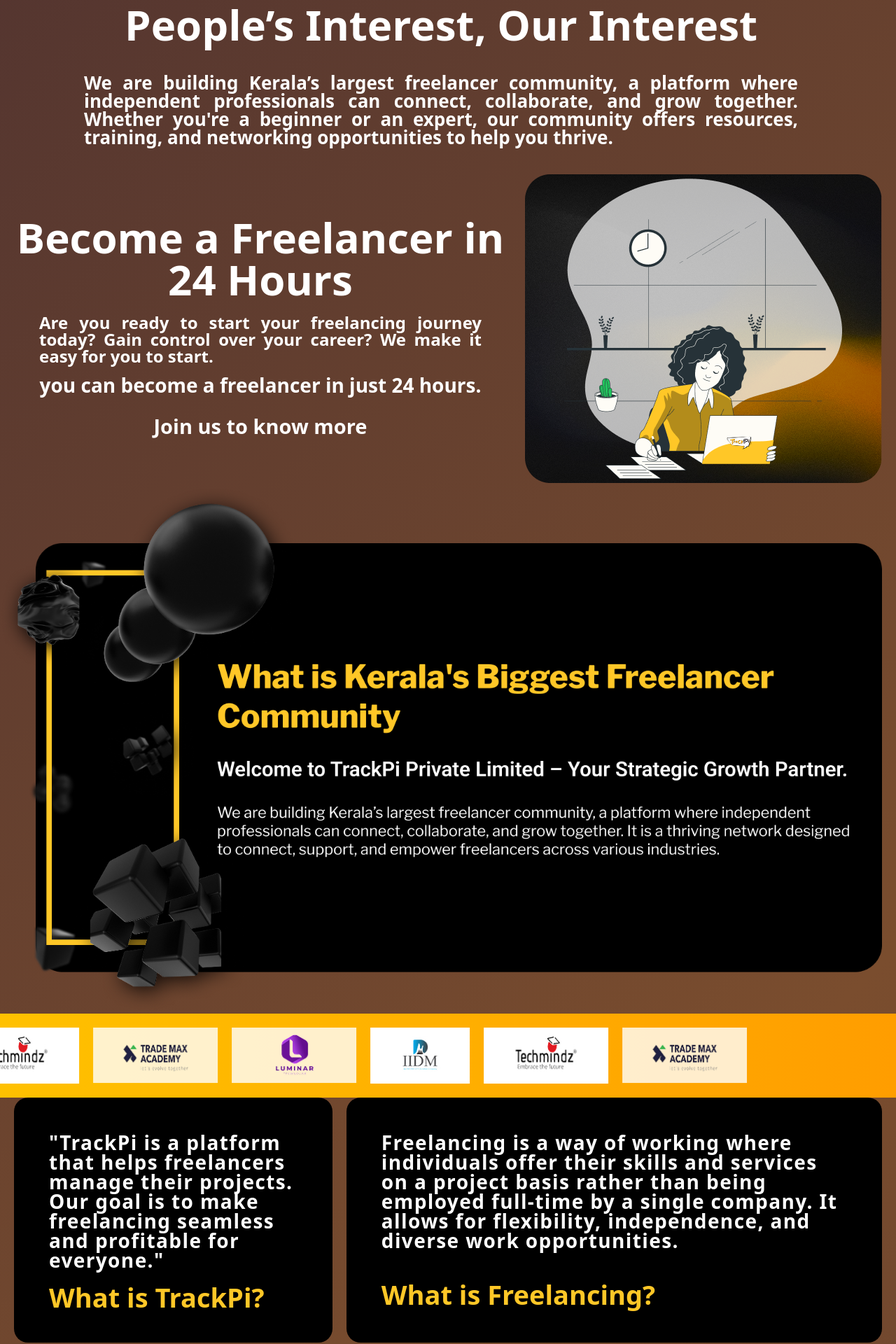
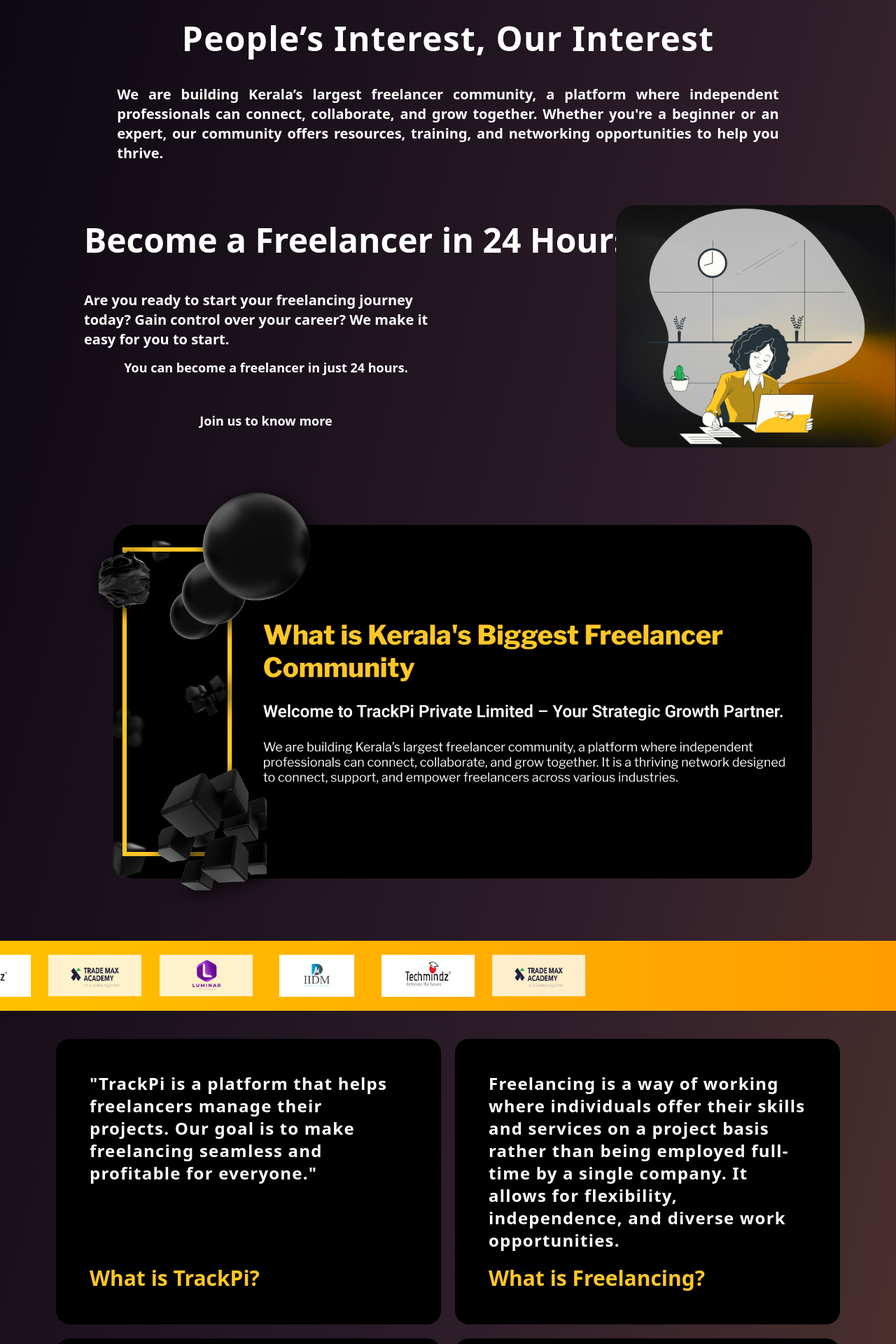
Before and after one commit to adarsh2255-buji/trackpi-Org-updated, a React (Vite) app in the folder frontend/: page / in a window 1280 px wide. Shown: the part 760-2680 px from the top of the page at 70% size. Built offline with nearby package versions, Linux system fonts and the light colour scheme; no server answers.

Commit message:
Refactor Home component to enhance layout and improve content presentation; update hero section

```diff
--- a/frontend/src/pages/Home.jsx
+++ b/frontend/src/pages/Home.jsx
@@ -1,34 +1,30 @@
 import React, { useRef } from 'react';
 import Signup from '../components/Signup';
-import hero from '../assets/hero.png'
-import freeLancer from '../assets/freelancer.png'
-import group2 from '../assets/group2.png'
-import luminar from '../assets/luminar.png'
-import IIDM from '../assets/IIDM.jpg'
-import tech from '../assets/tech.jpg'
-import trade from '../assets/trade.png'
-import group3 from '../assets/group3.png'
-import group4 from '../assets/group4.png'
-import { Play,Volume2 } from 'lucide-react'
-
-
+import hero from '../assets/hero.png';
+import freeLancer from '../assets/freelancer.png';
+import group2 from '../assets/group2.png';
+import luminar from '../assets/luminar.png';
+import IIDM from '../assets/IIDM.jpg';
+import tech from '../assets/tech.jpg';
+import trade from '../assets/trade.png';
+import group3 from '../assets/group3.png';
+import group4 from '../assets/group4.png';
+import { Play, Volume2 } from 'lucide-react';
 
 function Home() {
-  const companyArray = [luminar, IIDM, tech, trade]
+  const companyArray = [luminar, IIDM, tech, trade];
 
   return (
-    <>
- <section className="relative h-[630px]  flex items-center text-white overflow-hidden bg-black">
-      {/* Background Image */}
+    <div className="bg-gradient-to-br from-[#09060E] via-[#2D1D29] to-[#694230]">
+      {/* Hero Section */}
+      <section className="relative h-[100vh] md:h-[630px] flex items-center text-white overflow-hidden">
         <img
           src={hero}
           alt="Hero background"
-        className="absolute top-0 left-0 w-full h-[630px] object-cover -scale-x-100"
+          className="absolute top-0 left-0 w-full h-full object-cover -scale-x-100"
         />
-
-      {/* Overlay Content */}
-      <div className="relative z-10 text-center max-w-3xl pl-[78px] ">
-        <h1 className="text-4xl md:text-5xl font-extrabold leading-tight">
+        <div className="relative z-10 text-center px-4 md:px-[78px] max-w-3xl mx-auto">
+          <h1 className="text-3xl md:text-5xl font-extrabold leading-tight">
             Kerala&apos;s Biggest Freelancer <br /> Community
           </h1>
           <p className="mt-4 text-lg font-light">
@@ -39,129 +35,106 @@ function Home() {
             Watch Now
           </button>
         </div>
-      <div className='absolute bottom-10 right-6 z-10 w-12.5 h-12.5 bg-[#492F30] rounded-[30px] flex items-center justify-center cursor-pointer'>
+        <div className='absolute bottom-10 right-6 z-10 w-12 h-12 bg-[#492F30] rounded-full flex items-center justify-center cursor-pointer'>
           <Volume2 className='' />
         </div>
       </section>
-    {/* hero section ends */}
 
-    <section className='pr-5'>
-      <h2 className='text-center text-white font-extrabold text-6xl mt-5 libre-franklin'
-      style={{lineHeight:'100%', letterSpacing:'5%'}}>People’s Interest, Our Interest</h2>
-      <p className='libre-franklin font-semibold text-[26px] text-justify text-white mx-30 my-10'
-      style={{lineHeight:"100%"}}>We are building Kerala’s largest freelancer community, a platform where independent professionals can connect, collaborate, and grow together. Whether you're a beginner or an expert, our community offers resources, training, and networking opportunities to help you thrive.</p>
+      <section className='px-4 md:px-30 mt-10'>
+        <h2 className='text-center text-white font-extrabold text-4xl md:text-5xl libre-franklin leading-tight tracking-wide'>
+          People’s Interest, Our Interest</h2>
+        <p className='libre-franklin font-semibold text-lg md:text-xl text-justify text-white my-9 md:w-10/11 mx-auto'>
+          We are building Kerala’s largest freelancer community, a platform where independent professionals can connect, collaborate, and grow together. Whether you're a beginner or an expert, our community offers resources, training, and networking opportunities to help you thrive.
+        </p>
+       <br/>
+        <div className='flex flex-col-reverse md:flex-row items-center gap-60'>
+          <div className='flex flex-col gap-3 md:w-1/2'>
+            <h2 className='libre-franklin text-white font-extrabold text-4xl md:text-5xl text-center md:text-left whitespace-nowrap'>
+              Become a Freelancer in 24 Hours
+            </h2>
+            <br/>
+            <p className='libre-franklin text-white font-semibold text-base md:text-xl text-justify md:text-left'>
+              Are you ready to start your freelancing journey today? Gain control over your career? We make it easy for you to start.
+            </p>
+            <p className='libre-franklin text-white font-semibold text-lg text-center md:text-center'>You can become a freelancer in just 24 hours.</p><br/>
+            <p className='libre-franklin text-white font-semibold text-lg text-center md:text-'>Join us to know more</p>
+          </div>
+          <img src={freeLancer} alt="art image" className='w-full md:w-[400px]' />
+        </div>
 
-      <div className='flex gap-1.5'>
-        <div className='flex flex-col mt-15'>
-          <h2 className='libre-franklin text-white font-bold text-6xl text-center mb-5'
-          style={{lineHeight:"100%"}}>Become a Freelancer in 24 Hours </h2>
-          <p className='libre-franklin text-white font-semibold text-2xl text-justify mx-14 mb-2'
-          style={{lineHeight:"100%"}}>Are you ready to start your freelancing journey today? Gain control over your career? We make it easy for you to start. </p>
-          <p className='libre-franklin text-white font-semibold text-[28px] text-center mb-4'>you can become a freelancer in just 24 hours.</p>
-          <p className='libre-franklin text-white font-semibold text-[29px] text-center'>Join us to know more</p>
-        </div>
-        <img src={freeLancer} alt="art image" />
-      </div>
-      <img src={group2} alt="section image" className='' />
+        <img src={group2} alt="section image" className='w-full mt-10 rounded-lg' />
       </section>
-    {/* section ends */}
 
-    <section className="banner">
-    <div className=" overflow-hidden w-full bg-gradient-to-r from-[#FFC100] to-[#FF9D00] py-5">
-  <div className=" whitespace-nowrap scroll-animation flex gap-5">
+      <section className="banner my-10">
+        <div className="overflow-hidden w-full bg-gradient-to-r from-[#FFC100] to-[#FF9D00] py-5">
+          <div className="whitespace-nowrap scroll-animation flex gap-5 px-4">
             {companyArray.map((img, index) => (
-      <img
-        key={index}
-        src={img}
-        alt={`company-${index}`}
-        className="w-[180px] h-[80px] inline-block"
-      />
+              <img key={index} src={img} alt={`company-${index}`} className="w-[150px] h-[60px] inline-block object-contain" />
             ))}
-    {/* Duplicate the array to make it seamless */}
             {companyArray.map((img, index) => (
-      <img
-        key={`copy-${index}`}
-        src={img}
-        alt={`company-copy-${index}`}
-        className="w-[180px] h-[80px] inline-block"
-      />
+              <img key={`copy-${index}`} src={img} alt={`company-copy-${index}`} className="w-[150px] h-[60px] inline-block object-contain" />
             ))}
-
           </div>
         </div>
       </section>
 
-<div className='flex gap-5 mx-5'>
-<div className="bg-black p-[50px] rounded-[20px] flex flex-col justify-between h-[350px] w-[580px] max-w-full">
-    <p className="libre-franklin font-semibold text-[28px] text-white leading-[100%] tracking-wider">
+      <section className='px-3 md:px-20 grid md:grid-cols-2 gap-5'>
+        <div className="bg-black p-6 md:p-12 rounded-[20px] flex flex-col justify-between h-auto">
+          <p className="libre-franklin font-semibold text-lg md:text-2xl text-white tracking-wider">
             "TrackPi is a platform that helps freelancers manage their projects. Our goal is to make freelancing seamless and profitable for everyone."
           </p>
-    <p className="libre-franklin font-extrabold text-[38px] text-[#FFC727] mt-5 leading-[100%]">
-      What is TrackPi?
-    </p>
+          <p className="libre-franklin font-extrabold text-2xl md:text-3xl text-[#FFC727] mt-5">What is TrackPi?</p>
         </div>
-  <div className="bg-black p-[50px] rounded-[20px] flex flex-col justify-between h-[350px] w-[1000px] max-w-full place-self-start">
-    <p className="libre-franklin font-semibold text-[28px] text-white leading-[100%] tracking-wider">
+        <div className="bg-black p-6 md:p-12 rounded-[20px] flex flex-col justify-between h-auto">
+          <p className="libre-franklin font-semibold text-lg md:text-2xl text-white tracking-wider">
             Freelancing is a way of working where individuals offer their skills and services on a project basis rather than being employed full-time by a single company. It allows for flexibility, independence, and diverse work opportunities.
           </p>
-    <p className="libre-franklin font-extrabold text-[38px] text-[#FFC727] mt-5 leading-[100%]">
-      What is Freelancing?
-    </p>
-  </div>
-</div>
-
-<div className='flex gap-5 mx-5 mt-5'>
-<div className="bg-black p-[50px] rounded-[20px] flex flex-col justify-between h-[350px] w-[1000px] max-w-full ">
-    <p className="libre-franklin font-semibold text-[28px] text-white leading-[100%] tracking-wider">
-      Access to high-quality projects from verified clients. A supportive network of like-minded freelancers. Free training courses to upskill and grow. Secure and timely payments for your work.
-    </p>
-    <p className="libre-franklin font-extrabold text-[38px] text-[#FFC727] mt-5 leading-[100%]">
-      Why Join TrackPi's Freelancer Community?
-    </p>
-  </div>
-  <div className="bg-black p-[50px] rounded-[20px] flex flex-col justify-between h-[350px] w-[580px] max-w-full ">
-    <p className="libre-franklin font-semibold text-[28px] text-white leading-[100%] tracking-wider">
-      Gain essential freelancing knowledge by Complete Training. Unlock the Freelancer Marketplace – Start receiving project offers. Work & Get Paid – Deliver quality work and earn.
-    </p>
-    <p className="libre-franklin font-extrabold text-[38px] text-[#FFC727] mt-5 leading-[100%]">
-      How It Works?
-    </p>
-  </div>
-</div>
-
-<section>
-  <h2 className='libre-franklin font-bold text-6xl text-center mt-30 text-white'
-  style={{lineHeight:"100%", letterSpacing:"5%"}}>High-Resolution Benefits</h2>
-<div className='flex gap-5 mx-5 mt-30 '>
-  <div className='flex flex-col justify-center gap-5'>
-    <h3 className='libre-franklin text-white font-extrabold text-[50px] text-center'
-    style={{lineHeight:"100%", letterSpacing:"5%"}}>Who We Are?</h3>
-    <p className='urbanist font-normal text-2xl text-justify text-white mx-10'
-    style={{lineHeight:"36px"}}>We’re here to change how the world works—from business as usual to brave new work. It takes an unusual person to disrupt decades of tradition and guide hundreds or thousands of people through an experience that demands their bravery, vulnerability, and curiosity. It takes conviction to join a decentralized, self-managing, public benefit corporation where reputation matters more than position.</p>
-  </div>
-  <img src={group3} alt="group image" className='w-[590px] h-[490px] rounded-[10px]' />
-  </div>
-
-
-
-<div className='flex gap-5 mx-5 mt-30 '>
-<img src={group4} alt="group image" className='w-[590px] h-[490px] rounded-[10px]' />
-  <div className='flex flex-col justify-center gap-5'>
-    <h3 className='libre-franklin text-white font-extrabold text-[50px] text-center'
-    style={{lineHeight:"100%", letterSpacing:"5%"}}>Who We Are?</h3>
-    <p className='urbanist font-normal text-2xl text-justify text-white mx-10'
-    style={{lineHeight:"36px"}}>The people who make up The Ready are specialists in the ways of organizational culture and transformation. Yet within that world we are generalists drawing freely from the principles and practices of dozens of theories and hundreds of iconoclastic firms. We are coaches, facilitators, academics, psychologists, technologists, and corporate veterans who have found each other in our quest to make work better. Our backgrounds are varied but our ambition is united.</p>
-  </div>
-
+          <p className="libre-franklin font-extrabold text-2xl md:text-3xl text-[#FFC727] mt-5">What is Freelancing?</p>
         </div>
       </section>
 
+      <section className='px-4 md:px-20 grid md:grid-cols-2 gap-5 mt-5'>
+        <div className="bg-black p-6 md:p-12 rounded-[20px] flex flex-col justify-between h-auto">
+          <p className="libre-franklin font-semibold text-lg md:text-2xl text-white tracking-wider">
+            Access to high-quality projects from verified clients. A supportive network of like-minded freelancers. Free training courses to upskill and grow. Secure and timely payments for your work.
+          </p>
+          <p className="libre-franklin font-extrabold text-2xl md:text-3xl text-[#FFC727] mt-5">Why Join TrackPi's Freelancer Community?</p>
+        </div>
+        <div className="bg-black p-6 md:p-12 rounded-[20px] flex flex-col justify-between h-auto">
+          <p className="libre-franklin font-semibold text-lg md:text-2xl text-white tracking-wider">
+            Gain essential freelancing knowledge by Complete Training. Unlock the Freelancer Marketplace – Start receiving project offers. Work & Get Paid – Deliver quality work and earn.
+          </p>
+          <p className="libre-franklin font-extrabold text-2xl md:text-3xl text-[#FFC727] mt-5">How It Works?</p>
+        </div>
+      </section>
 
+      <section className='px-4 md:px-20 mt-10'>
+        <h2 className='libre-franklin font-bold text-4xl md:text-6xl text-center text-white mb-10 tracking-wide'>High-Resolution Benefits</h2>
 
+        <div className='flex flex-col md:flex-row gap-5 mb-10'>
+          <div className='flex flex-col justify-center gap-5 md:w-1/2'>
+            <h3 className='libre-franklin text-white font-extrabold text-3xl md:text-5xl text-center'>Who We Are?</h3>
+            <p className='urbanist font-normal text-lg md:text-2xl text-justify text-white'>
+              We’re here to change how the world works—from business as usual to brave new work. It takes an unusual person to disrupt decades of tradition and guide hundreds or thousands of people through an experience that demands their bravery, vulnerability, and curiosity. It takes conviction to join a decentralized, self-managing, public benefit corporation where reputation matters more than position.
+            </p>
+          </div>
+          <img src={group3} alt="group image" className='w-full md:w-[590px] h-auto rounded-[10px]' />
+        </div>
+
+        <div className='flex flex-col md:flex-row-reverse gap-5'>
+          <div className='flex flex-col justify-center gap-5 md:w-1/2'>
+            <h3 className='libre-franklin text-white font-extrabold text-3xl md:text-5xl text-center'>Who We Are?</h3>
+            <p className='urbanist font-normal text-lg md:text-2xl text-justify text-white'>
+              The people who make up The Ready are specialists in the ways of organizational culture and transformation. Yet within that world we are generalists drawing freely from the principles and practices of dozens of theories and hundreds of iconoclastic firms. We are coaches, facilitators, academics, psychologists, technologists, and corporate veterans who have found each other in our quest to make work better. Our backgrounds are varied but our ambition is united.
+            </p>
+          </div>
+          <img src={group4} alt="group image" className='w-full md:w-[590px] h-auto rounded-[10px]' />
+        </div>
+      </section>
 
       <Signup />
-    </>
+    </div>
   );
 }
 
-export default Home
+export default Home;
```
Lines whose indentation alone changed are shown as unchanged.
